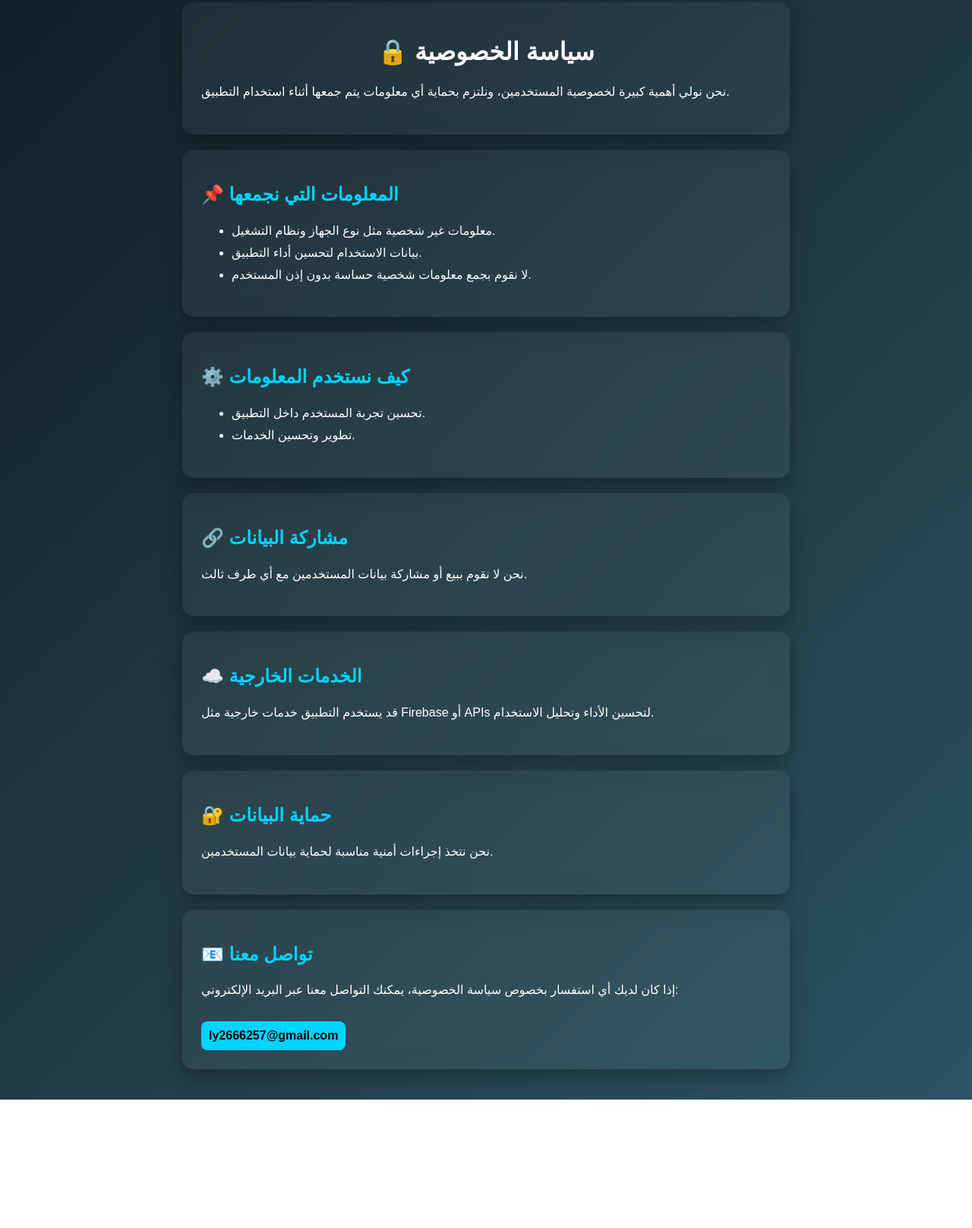
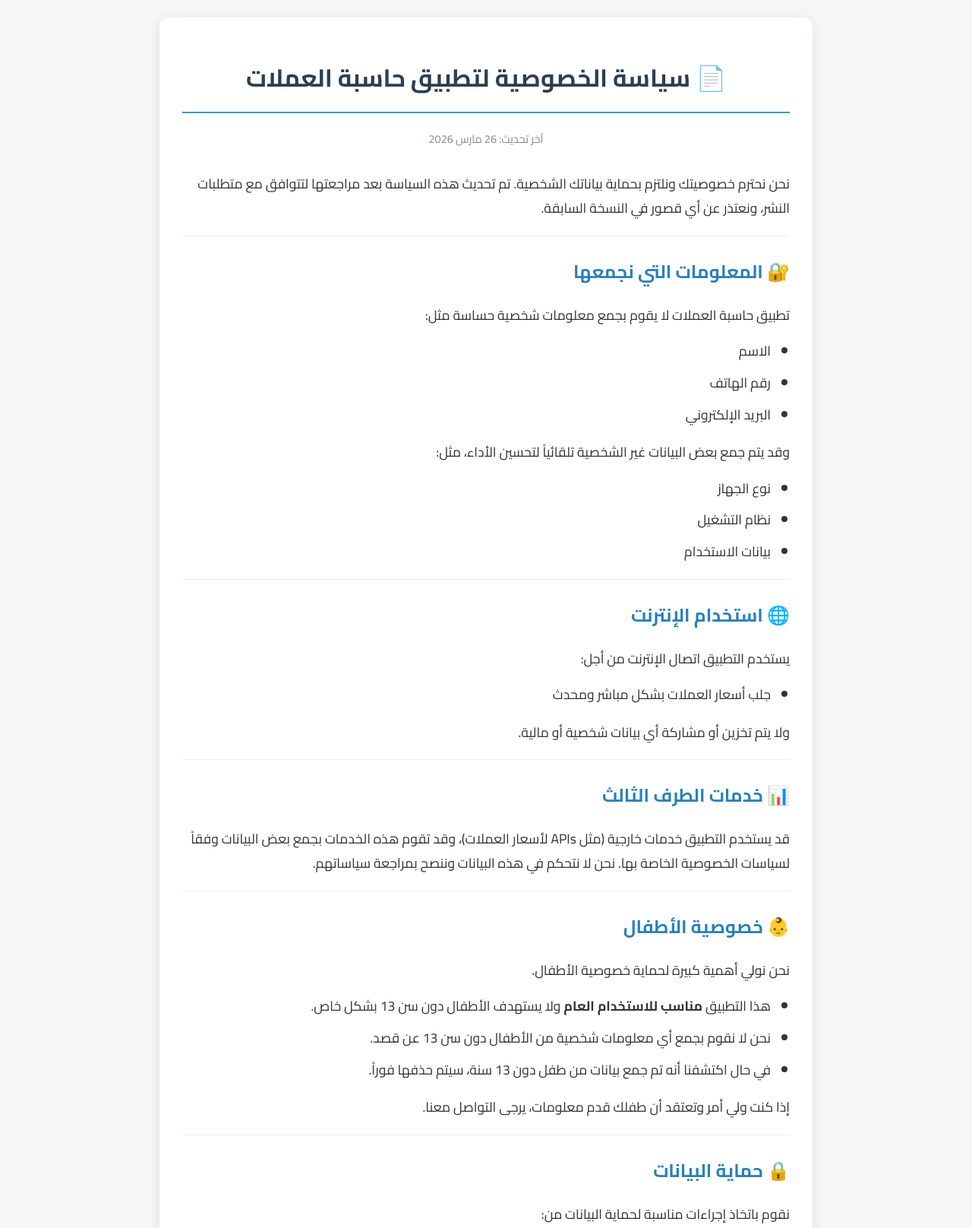
Before and after one commit to skfk86/privacy.html, a plain HTML site: page index.html in a window 1280 px wide. Shown: the part 17-1633 px from the top of the page at 76% size. Before the commit the page ends 1464 px from the top, so only its background shows below. Drawn offline with Linux system fonts and the light colour scheme.

Commit message:
Refactor privacy policy page layout and styles

```diff
--- a/index.html
+++ b/index.html
@@ -1,110 +1,149 @@
 <!DOCTYPE html>
-<html lang="ar">
+<html lang="ar" dir="rtl">
 <head>
     <meta charset="UTF-8">
     <meta name="viewport" content="width=device-width, initial-scale=1.0">
-<title>سياسة الخصوصية</title>
-
+    <title>سياسة الخصوصية - حاسبة العملات</title>
+    <link href="https://fonts.googleapis.com/css2?family=Cairo:wght@400;700&display=swap" rel="stylesheet">
     <style>
         body {
+            font-family: 'Cairo', sans-serif;
+            line-height: 1.8;
+            background-color: #f4f7f6;
+            color: #333;
             margin: 0;
-    font-family: "Cairo", Arial, sans-serif;
-    background: linear-gradient(135deg, #0f2027, #203a43, #2c5364);
-    color: #fff;
+            padding: 0;
         }
-
         .container {
             max-width: 800px;
-    margin: auto;
-    padding: 20px;
+            margin: 40px auto;
+            background: #fff;
+            padding: 30px;
+            border-radius: 12px;
+            box-shadow: 0 4px 15px rgba(0,0,0,0.1);
         }
-
-.card {
-    background: rgba(255,255,255,0.05);
-    padding: 25px;
-    border-radius: 15px;
-    backdrop-filter: blur(10px);
-    box-shadow: 0 10px 30px rgba(0,0,0,0.3);
-    margin-bottom: 20px;
+        h1 {
+            color: #2c3e50;
+            text-align: center;
+            border-bottom: 2px solid #3498db;
+            padding-bottom: 15px;
         }
-
-h1 {
+        h2 {
+            color: #2980b9;
+            margin-top: 25px;
+            display: flex;
+            align-items: center;
+            gap: 10px;
+        }
+        p, li {
+            font-size: 1.1rem;
+            margin-bottom: 10px;
+        }
+        ul {
+            padding-right: 25px;
+        }
+        .update-date {
             text-align: center;
-    margin-bottom: 20px;
+            color: #7f8c8d;
+            font-size: 0.9rem;
+            margin-bottom: 30px;
         }
-
-h2 {
-    color: #00d4ff;
+        .email-box {
+            background: #e1f5fe;
+            padding: 10px 15px;
+            border-radius: 5px;
+            display: inline-block;
+            font-weight: bold;
+            color: #0277bd;
+            text-decoration: none;
         }
-
-p, li {
-    line-height: 1.8;
+        hr {
+            border: 0;
+            height: 1px;
+            background: #eee;
+            margin: 20px 0;
         }
-
-ul {
-    padding-right: 20px;
-}
-
-.email {
-    background: #00d4ff;
-    color: #000;
-    padding: 10px;
-    border-radius: 8px;
-    display: inline-block;
-    margin-top: 10px;
-    font-weight: bold;
+        .approval {
+            background: #f1f8e9;
+            padding: 15px;
+            border-right: 5px solid #8bc34a;
+            margin-top: 30px;
         }
     </style>
-
 </head>
-
 <body>
 
 <div class="container">
+    <h1>📄 سياسة الخصوصية لتطبيق حاسبة العملات</h1>
+    <p class="update-date">آخر تحديث: 26 مارس 2026</p>
 
-<div class="card">
-<h1>🔒 سياسة الخصوصية</h1>
-<p>نحن نولي أهمية كبيرة لخصوصية المستخدمين، ونلتزم بحماية أي معلومات يتم جمعها أثناء استخدام التطبيق.</p>
+    <p>نحن نحترم خصوصيتك ونلتزم بحماية بياناتك الشخصية. تم تحديث هذه السياسة بعد مراجعتها لتتوافق مع متطلبات النشر، ونعتذر عن أي قصور في النسخة السابقة.</p>
+
+    <hr>
+
+    <h2>🔐 المعلومات التي نجمعها</h2>
+    <p>تطبيق حاسبة العملات لا يقوم بجمع معلومات شخصية حساسة مثل:</p>
+    <ul>
+        <li>الاسم</li>
+        <li>رقم الهاتف</li>
+        <li>البريد الإلكتروني</li>
+    </ul>
+    <p>وقد يتم جمع بعض البيانات غير الشخصية تلقائياً لتحسين الأداء، مثل:</p>
+    <ul>
+        <li>نوع الجهاز</li>
+        <li>نظام التشغيل</li>
+        <li>بيانات الاستخدام</li>
+    </ul>
+
+    <hr>
+
+    <h2>🌐 استخدام الإنترنت</h2>
+    <p>يستخدم التطبيق اتصال الإنترنت من أجل:</p>
+    <ul>
+        <li>جلب أسعار العملات بشكل مباشر ومحدث</li>
+    </ul>
+    <p>ولا يتم تخزين أو مشاركة أي بيانات شخصية أو مالية.</p>
+
+    <hr>
+
+    <h2>📊 خدمات الطرف الثالث</h2>
+    <p>قد يستخدم التطبيق خدمات خارجية (مثل APIs لأسعار العملات)، وقد تقوم هذه الخدمات بجمع بعض البيانات وفقاً لسياسات الخصوصية الخاصة بها. نحن لا نتحكم في هذه البيانات وننصح بمراجعة سياساتهم.</p>
+
+    <hr>
+
+    <h2>👶 خصوصية الأطفال</h2>
+    <p>نحن نولي أهمية كبيرة لحماية خصوصية الأطفال.</p>
+    <ul>
+        <li>هذا التطبيق <strong>مناسب للاستخدام العام</strong> ولا يستهدف الأطفال دون سن 13 بشكل خاص.</li>
+        <li>نحن لا نقوم بجمع أي معلومات شخصية من الأطفال دون سن 13 عن قصد.</li>
+        <li>في حال اكتشفنا أنه تم جمع بيانات من طفل دون 13 سنة، سيتم حذفها فوراً.</li>
+    </ul>
+    <p>إذا كنت ولي أمر وتعتقد أن طفلك قدم معلومات، يرجى التواصل معنا.</p>
+
+    <hr>
+
+    <h2>🔒 حماية البيانات</h2>
+    <p>نقوم باتخاذ إجراءات مناسبة لحماية البيانات من:</p>
+    <ul>
+        <li>الوصول غير المصرح به</li>
+        <li>التعديل أو الكشف أو الإتلاف</li>
+    </ul>
+
+    <hr>
+
+    <h2>🔄 التعديلات على سياسة الخصوصية</h2>
+    <p>قد نقوم بتحديث هذه السياسة من وقت لآخر، وسيتم نشر التعديلات هنا مع تحديث التاريخ.</p>
+
+    <hr>
+
+    <h2>📩 التواصل معنا</h2>
+    <p>لأي استفسارات، يمكنك التواصل عبر:</p>
+    <a href="mailto:ly2666257@gmail.com" class="email-box">البريد الإلكتروني: ly2666257@gmail.com</a>
+
+    <div class="approval">
+        <h2>✅ الموافقة</h2>
+        <p>باستخدامك لهذا التطبيق، فإنك توافق على سياسة الخصوصية هذه.</p>
     </div>
-
-<div class="card">
-<h2>📌 المعلومات التي نجمعها</h2>
-<ul>
-<li>معلومات غير شخصية مثل نوع الجهاز ونظام التشغيل.</li>
-<li>بيانات الاستخدام لتحسين أداء التطبيق.</li>
-<li>لا نقوم بجمع معلومات شخصية حساسة بدون إذن المستخدم.</li>
-</ul>
-</div>
-
-<div class="card">
-<h2>⚙️ كيف نستخدم المعلومات</h2>
-<ul>
-<li>تحسين تجربة المستخدم داخل التطبيق.</li>
-<li>تطوير وتحسين الخدمات.</li>
-</ul>
-</div>
-
-<div class="card">
-<h2>🔗 مشاركة البيانات</h2>
-<p>نحن لا نقوم ببيع أو مشاركة بيانات المستخدمين مع أي طرف ثالث.</p>
-</div>
-
-<div class="card">
-<h2>☁️ الخدمات الخارجية</h2>
-<p>قد يستخدم التطبيق خدمات خارجية مثل Firebase أو APIs لتحسين الأداء وتحليل الاستخدام.</p>
-</div>
-
-<div class="card">
-<h2>🔐 حماية البيانات</h2>
-<p>نحن نتخذ إجراءات أمنية مناسبة لحماية بيانات المستخدمين.</p>
-</div>
-
-<div class="card">
-<h2>📧 تواصل معنا</h2>
-<p>إذا كان لديك أي استفسار بخصوص سياسة الخصوصية، يمكنك التواصل معنا عبر البريد الإلكتروني:</p>
-<div class="email">ly2666257@gmail.com</div>
-</div>
-
 </div>
 
 </body>
```
Lines whose indentation alone changed are shown as unchanged.
